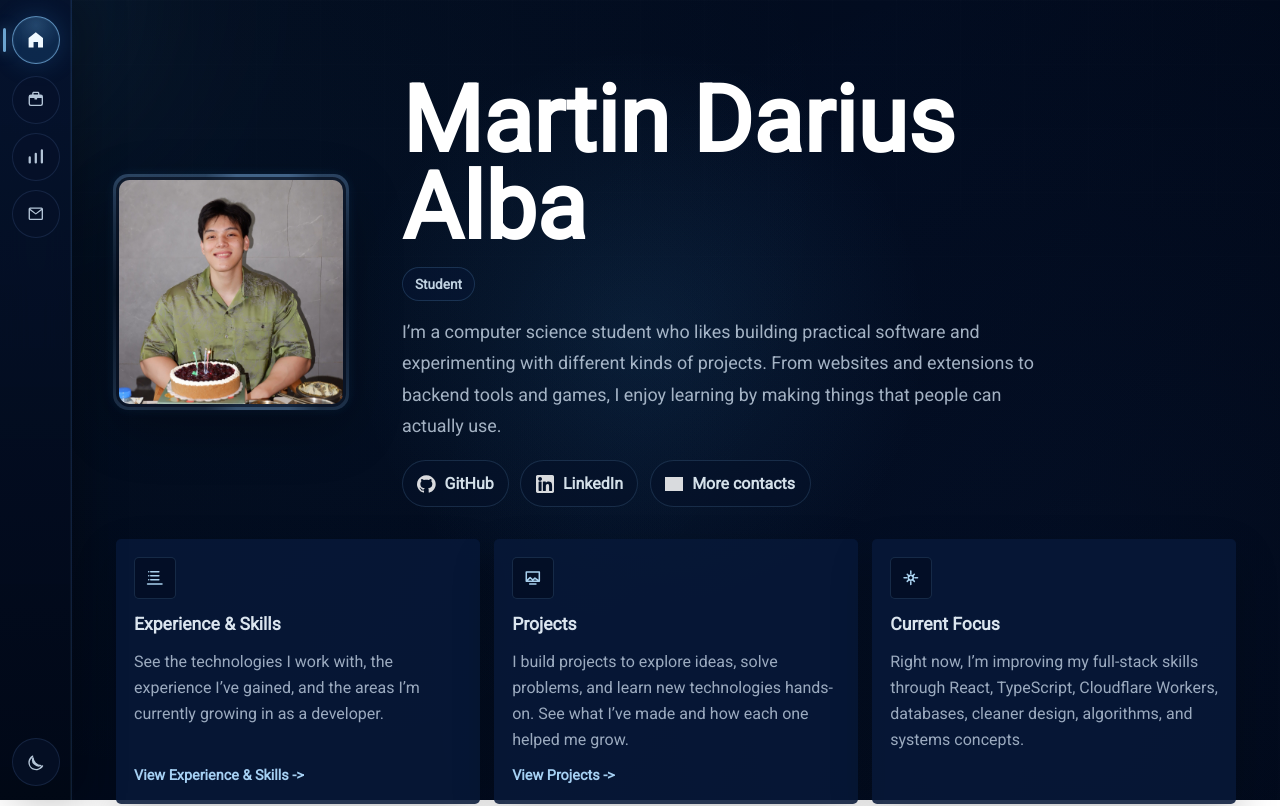
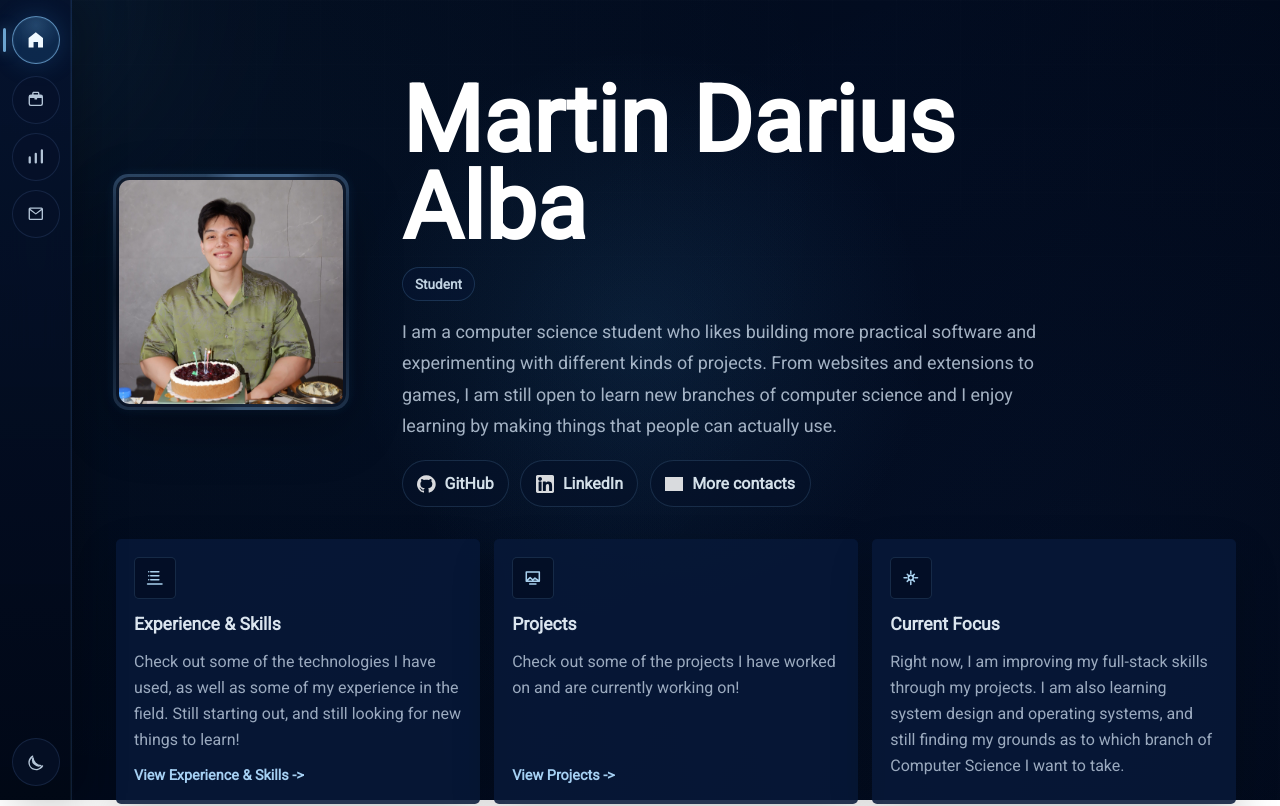
Before and after one commit to LegitAgent/portfolio-website, a React (Vite) app in the folder portfolio/: page / in a window 1280 px wide. Shown: the top 806 px of the page. Built offline with nearby package versions, Linux system fonts and the light colour scheme; grey boxes are pictures that could not be loaded.

Commit message:
feat: added actual text in home.tsx and contacts.tsx

```diff
--- a/portfolio/src/pages/Contacts/Contacts.css
+++ b/portfolio/src/pages/Contacts/Contacts.css
@@ -379,11 +379,17 @@
   gap: 0.9rem;
 }
 
+@media (min-width: 901px) {
+  .interestsGroup {
+    grid-template-columns: repeat(3, minmax(0, 1fr));
+  }
+}
+
 .card {
   --interest-accent: 125, 188, 235;
   width: 100%;
   min-width: 0;
-  min-height: 13rem;
+  min-height: clamp(15rem, 18vw, 17rem);
   padding: 0;
   border: 0;
   color: inherit;
@@ -435,6 +441,7 @@
 }
 
 .cardBack {
+  gap: 0.65rem;
   justify-content: space-between;
   transform: rotateY(180deg);
 }
@@ -450,23 +457,42 @@
 .cardFace h3 {
   margin: auto 0 0;
   padding-top: 1.5rem;
-  font-size: 1.25rem;
+  font-size: clamp(1.25rem, 1.45vw, 1.4rem);
   text-transform: capitalize;
 }
 
 .cardFace p {
   margin: 0.45rem 0 0;
   color: rgba(214, 229, 245, 0.66);
-  font-size: 0.84rem;
+  font-size: clamp(0.9rem, 1vw, 0.98rem);
   line-height: 1.55;
   overflow-wrap: anywhere;
 }
 
+.cardBack p {
+  flex: 1 1 auto;
+  margin: 0;
+  color: rgba(224, 238, 250, 0.78);
+  font-size: clamp(0.88rem, 0.95vw, 0.96rem);
+  line-height: 1.52;
+}
+
+.cardFace p.cardText--compact {
+  font-size: clamp(0.84rem, 0.9vw, 0.92rem);
+  line-height: 1.48;
+}
+
+.cardFace p.cardText--dense {
+  font-size: clamp(0.8rem, 0.84vw, 0.86rem);
+  line-height: 1.42;
+}
+
 .cardFace > span {
-  margin-top: 0.8rem;
+  flex: 0 0 auto;
+  margin-top: 0.65rem;
   color: rgba(var(--interest-accent), 0.74);
   font-family: 'Courier New', ui-monospace, monospace;
-  font-size: 0.65rem;
+  font-size: 0.68rem;
   font-weight: 800;
   text-transform: uppercase;
 }
--- a/portfolio/src/pages/Contacts/Contacts.tsx
+++ b/portfolio/src/pages/Contacts/Contacts.tsx
@@ -28,8 +28,20 @@ interface ContactInterest {
   name: string;
   description: string;
   backstory: string;
-  type: 'trains' | 'trains1' | 'trains2' | 'trains3' | 'trains4';
+  type: 'operating_systems' | 'cyber_security' | 'system_design' | 'data_analytics' | 'fullstack_development';
 }
+
+const getInterestTextSize = (text: string) => {
+  if (text.length > 280) {
+    return 'cardText--dense';
+  }
+
+  if (text.length > 210) {
+    return 'cardText--compact';
+  }
+
+  return 'cardText--normal';
+};
 
 function Contacts() {
   const proLinks: Array<ProfessionalLink> = [
@@ -56,11 +68,36 @@ function Contacts() {
   ];
 
   const interest: Array<ContactInterest> = [
-    { name: 'trains', description: 'I like trains', backstory: 'since kid, liked trains', type: 'trains' },
-    { name: 'trains1', description: 'some other', backstory: 'yeah', type: 'trains1' },
-    { name: 'trains2', description: 'stuff', backstory: 'yeah', type: 'trains2' },
-    { name: 'trains3', description: 'things', backstory: 'yeah', type: 'trains3' },
-    { name: 'trains4', description: 'yeah', backstory: 'yeah', type: 'trains4' },
+    {
+      name: 'Operating Systems',
+      description: 'I am still learning the intricasies of Operating Systems but it has already piqued my interest!',
+      backstory: 'Learning how low-level systems work and tinkering with it seems really cool to me, how basic principles turn into one of humans greatest inventions, implementing software that obfuscates and interacts with hardware.',
+      type: 'operating_systems'
+    },
+    {
+      name: 'Cyber Security',
+      description: 'Also still learning this one, but is actually one of the career paths I am considering.',
+      backstory: 'In an era of AI vibe coding, security of your software or IoT\'s is of utmost priority. That\'s what really got me into it, as well as needing it for my other interests like understanding Operating Systems.',
+      type: 'cyber_security'
+    },
+    {
+      name: 'System Design',
+      description: 'Currently the one I have been learning the most on and the one I am leaning towards.',
+      backstory: 'I have always been curious as to how you make scalable software like how to handle millions or even billions of users or connections. I know that system design isn\'t the only thing to consider when making reliable software, but it is the concept that intersts me the most.',
+      type: 'system_design'
+    },
+    {
+      name: 'Data Analytics',
+      description: 'Getting into data analytics because it combines statistics and computational algorithms.',
+      backstory: 'I didn\'t really like math when I was growing up, but during the pandemic in 2020, I started to dabble in it. So as a Computer Science student who now likes computations and applied math in general, I like to apply these two things that I am passionate about. Hence, first thing that came to mind was data analysis/analytics',
+      type: 'data_analytics'
+    },
+    {
+      name: 'Fullstack Development',
+      description: 'Most of my projects are built by myself, and so I really had to learn this.',
+      backstory: 'One of the reasons I really got into programming was to build products that help people, while also pursuing a more "stable" (at that time) and rewarding career. Full-stack development interests me because it connects backend services with the user-facing experience, both of which are essential to modern web products.',
+      type: 'fullstack_development'
+    },
   ];
 
   const availabilityStatus: Array<string> = ['red', 'yellow', 'green'];
@@ -93,26 +130,18 @@ function Contacts() {
 
   return (
     <section className='contactContainer'>
-      {/* Page header
-          visual TODO:
-            - Add a small animated status badge, like Available for collaboration or Open to opportunities.
-            - Use a subtle glow or pulse effect for cooler animation.
-       */}
       <header className='contactHeader'>
         <div className='contactStatusBadge'>
           <span />
-          Open to collaboration
+          Open for inquiries or anything
         </div>
         <h1>
-          Contact <span>Me</span>
+          My Contacts
         </h1>
         <p className='contactName'>Martin Darius Alba</p>
-        <p className='contactIntro'>Reach out for opportunities, collaborations, or questions about my projects.</p>
+        <p className='contactIntro'>Reach out for opportunities, collaborations, or questions about my projects. Or if you just want to talk about tech.</p>
       </header>
-      {/* primary contact
-          visual TODO:
-            - Add copy functionality and indicators for copying like changing the text briefly to copied.
-      */}
+
       <section className='contactSection'>
         <header className='contactSectionHeader'>
           <span>01</span>
@@ -136,16 +165,10 @@ function Contacts() {
           </button>
         </div>
         <p className='bestwayDescription'>
-          {' '}
-          Email is the best way to contact me for professional opportunities, collaboration, or questions about my work.
+          Email or google chat is the best way to contact me for professional opportunities, collaboration, or questions about my work.
         </p>
       </section>
-      {/* professional links 2 - electric boogaloo
-          visual TODO:
-            - Make each link a small interactive card.
-            - On hover, can slightly lift the card and brighten the icon.
-            - Should be simple and minimalistic.
-      */}
+
       <section className='contactSection'>
         <header className='contactSectionHeader'>
           <span>02</span>
@@ -175,10 +198,7 @@ function Contacts() {
           })}
         </div>
       </section>
-      {/* interests in terms of job opportunities
-          visual TODO
-            - Make it look more appealing, all the CSS is temporary for now.
-              It is only there to see if logic works. */}
+
       <section className='contactSection'>
         <header className='contactSectionHeader'>
           <span>03</span>
@@ -190,6 +210,8 @@ function Contacts() {
         <div className='interestsGroup'>
           {interest.map((interestItem, index) => {
             const isFlipped = flippedCards[index];
+            const frontTextSize = getInterestTextSize(interestItem.description);
+            const backTextSize = getInterestTextSize(interestItem.backstory);
             return (
               <button
                 key={interestItem.name}
@@ -202,12 +224,12 @@ function Contacts() {
                   <div className='cardFace cardFront'>
                     <small>{String(index + 1).padStart(2, '0')}</small>
                     <h3>{interestItem.name}</h3>
-                    <p>{interestItem.description}</p>
+                    <p className={frontTextSize}>{interestItem.description}</p>
                     <span>View more</span>
                   </div>
 
                   <div className='cardFace cardBack'>
-                    <p>{interestItem.backstory}</p>
+                    <p className={backTextSize}>{interestItem.backstory}</p>
                     <span>Back</span>
                   </div>
                 </div>
@@ -216,11 +238,7 @@ function Contacts() {
           })}
         </div>
       </section>
-      {/* availability
-          visual TODO
-            - Make the availability bars look more appealing.
-            - Make the availability status become more interactive.
-      */}
+
       <section className='contactSection'>
         <header className='contactSectionHeader'>
           <span>04</span>
@@ -229,7 +247,7 @@ function Contacts() {
             <h2>Availability</h2>
           </div>
         </header>
-        <p className='availabilityDescription'>I'm always open to learn new tech, feel free to reach out regardless of status!</p>
+        <p className='availabilityDescription'>I'm always open to learn new tech's and to connect, feel free to reach out regardless of the status!</p>
         <p className='status'>Status:</p>
         <div className='statusTable'>
           <ul>
@@ -248,6 +266,7 @@ function Contacts() {
           </ul>
         </div>
       </section>
+
       {/* location */}
       <section className='contactSection'>
         <header className='contactSectionHeader'>
--- a/portfolio/src/pages/Home/Home.tsx
+++ b/portfolio/src/pages/Home/Home.tsx
@@ -54,7 +54,8 @@ function Home() {
   const homeCards: HomeCard[] = [
     {
       title: 'Experience & Skills',
-      description: 'See the technologies I work with, the experience I’ve gained, and the areas I’m currently growing in as a developer.',
+      description:
+        'Check out some of the technologies I have used, as well as some of my experience in the field. Still starting out, and still looking for new things to learn!',
       action: 'View Experience & Skills',
       path: '/skills_experience',
       icon: 'skills',
@@ -62,7 +63,7 @@ function Home() {
     {
       title: 'Projects',
       description:
-        'I build projects to explore ideas, solve problems, and learn new technologies hands-on. See what I’ve made and how each one helped me grow.',
+        'Check out some of the projects I have worked on and are currently working on!',
       action: 'View Projects',
       path: '/projects',
       icon: 'projects',
@@ -70,7 +71,7 @@ function Home() {
     {
       title: 'Current Focus',
       description:
-        'Right now, I’m improving my full-stack skills through React, TypeScript, Cloudflare Workers, databases, cleaner design, algorithms, and systems concepts.',
+        'Right now, I am improving my full-stack skills through my projects. I am also learning system design and operating systems, and still finding my grounds as to which branch of Computer Science I want to take.',
       icon: 'focus',
     },
   ];
@@ -89,8 +90,8 @@ function Home() {
           <div className='currentRole'>Student</div>
 
           <div className='introContent'>
-            I’m a computer science student who likes building practical software and experimenting with different kinds of projects. From websites and
-            extensions to backend tools and games, I enjoy learning by making things that people can actually use.
+            I am a computer science student who likes building more practical software and experimenting with different kinds of projects. From websites and
+            extensions to games, I am still open to learn new branches of computer science and I enjoy learning by making things that people can actually use.
           </div>
 
           <div className='contactLinks'>
```
